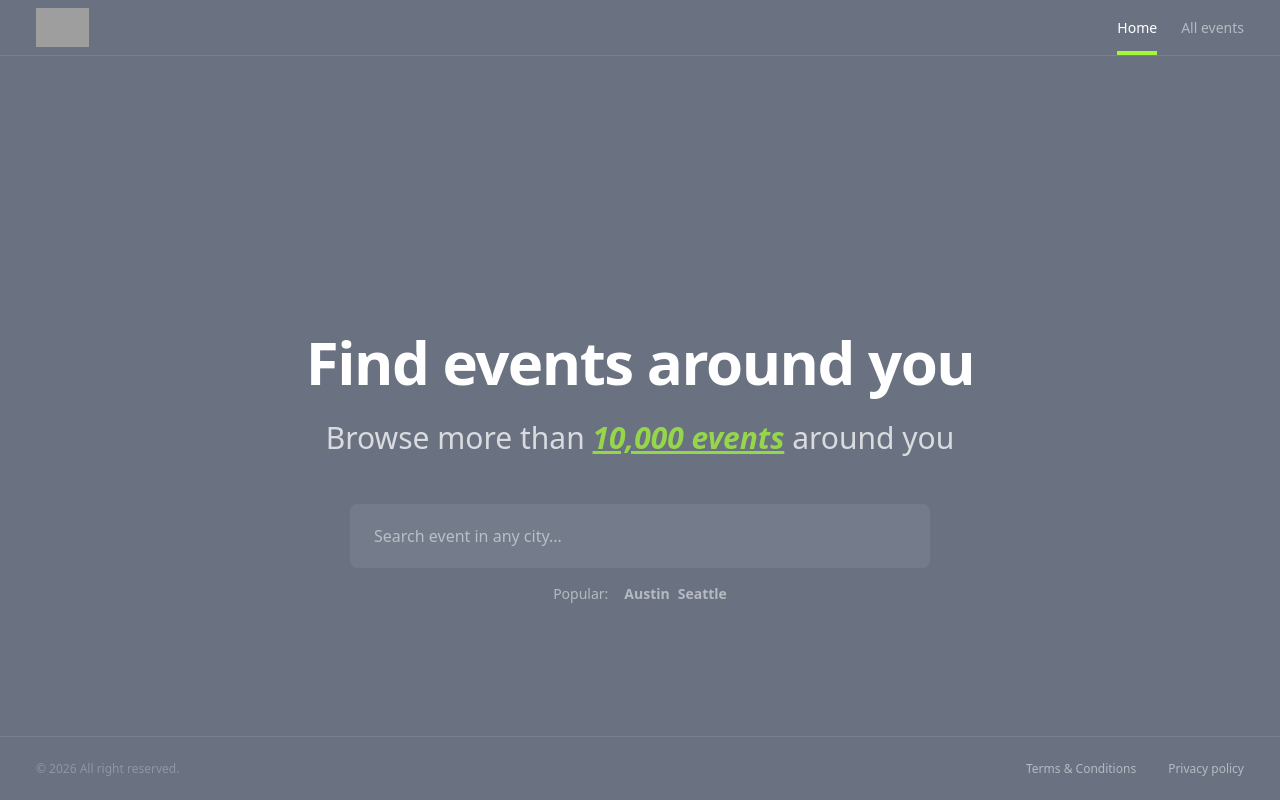
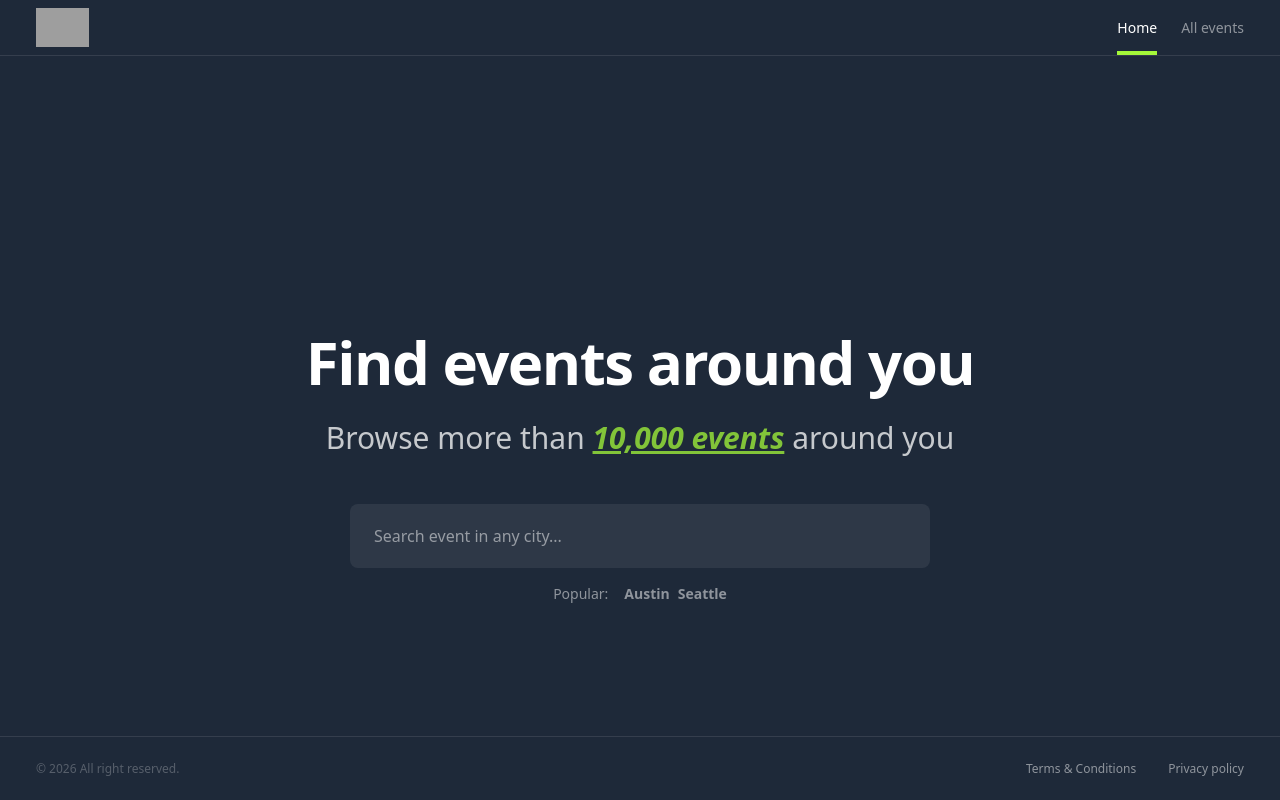
Before and after one commit to evan4/next-example-app, a Next.js app: page / in a window 1280 px wide. Built offline with nearby package versions, Linux system fonts and the light colour scheme; grey boxes are pictures that could not be loaded.

Commit message:
add sceleton component for loading

```diff
--- /dev/null
+++ b/app/components/sceleton.tsx
@@ -0,0 +1,3 @@
+export default function Sceleton() {
+  return <div className="h-4 w-[550px] rounded-md bg-white/5 animate-pulse" />;
+}
--- a/app/event/[slug]/loading.tsx
+++ b/app/event/[slug]/loading.tsx
@@ -1,3 +1,11 @@
+import Sceleton from "@/components/sceleton";
+
 export default function Loading() {
-  return <div>Loading event...</div>;
+  return (
+    <div className="flex flex-col items-center gap-y-4 pt-28">
+      <Sceleton />
+      <Sceleton />
+      <Sceleton />
+    </div>
+  );
 }
--- a/app/layout.tsx
+++ b/app/layout.tsx
@@ -28,7 +28,7 @@ export default function RootLayout({
   return (
     <html lang="en">
       <body
-        className={`${geistSans.variable} ${geistMono.variable} antialiased bg-gray-500 text-white overflow-y-scroll`}
+        className={`${geistSans.variable} ${geistMono.variable} antialiased bg-gray-800 text-white overflow-y-scroll`}
       >
         <Container>
           <Header />
```
